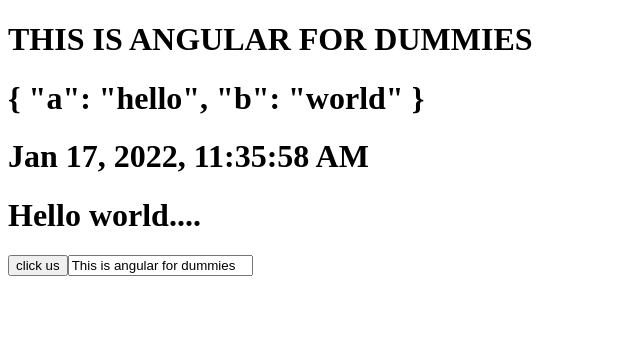
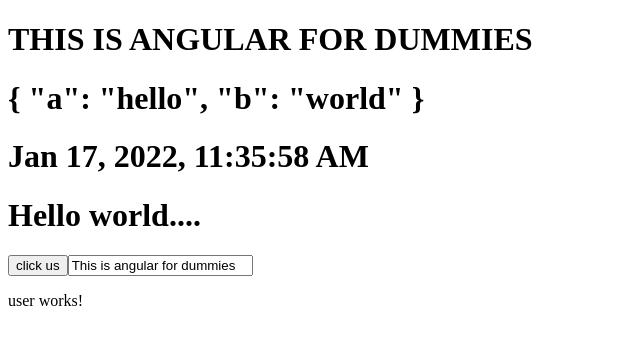
Before and after one commit to masete/angular-day-one, an Angular app: page / in a window 1280 px wide. Shown: the top 344 px of the page, without its empty margins (0-640 px from the left). Built offline with nearby package versions, Linux system fonts and the light colour scheme.

Commit message:
added a new component -user

```diff
--- a/src/app/app.component.html
+++ b/src/app/app.component.html
@@ -8,3 +8,6 @@
 
 <button (click)= 'handleEvent()'>click us</button>
 <input placeholder="hello" [(ngModel)]= "title" (keydown)= 'handleEvent()'/>
+
+
+<app-user></app-user>
--- a/src/app/app.module.ts
+++ b/src/app/app.module.ts
@@ -7,11 +7,13 @@
 import { StorageService } from './storage.service';
 import { TruncatePipe } from './truncate.pipe';
 import { HttpClientModule } from '@angular/common/http';
+import { UserComponent } from './user/user.component';
 
 @NgModule({
   declarations: [
     AppComponent,
-    TruncatePipe
+    TruncatePipe,
+    UserComponent
   ],
   imports: [
     BrowserModule,
--- /dev/null
+++ b/src/app/user/user.component.html
@@ -0,0 +1 @@
+<p>user works!</p>
--- /dev/null
+++ b/src/app/user/user.component.ts
@@ -0,0 +1,15 @@
+import { Component, OnInit } from '@angular/core';
+
+@Component({
+  selector: 'app-user',
+  templateUrl: './user.component.html',
+  styleUrls: ['./user.component.scss']
+})
+export class UserComponent implements OnInit {
+
+  constructor() { }
+
+  ngOnInit(): void {
+  }
+
+}
```
Also changed, not shown: src/app/user/user.component.scss (added), 1 other file (tests, documents, lock files or other folders).
